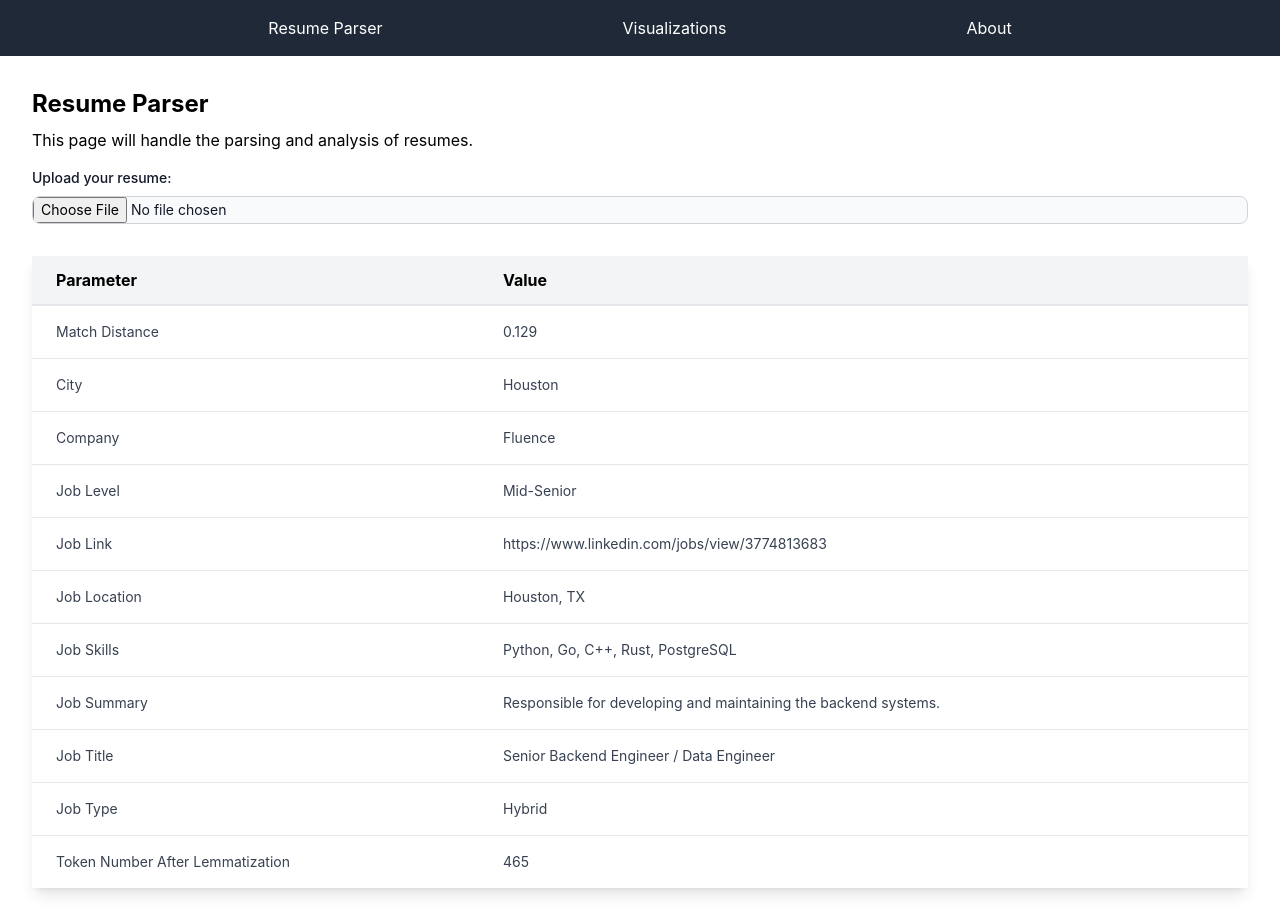
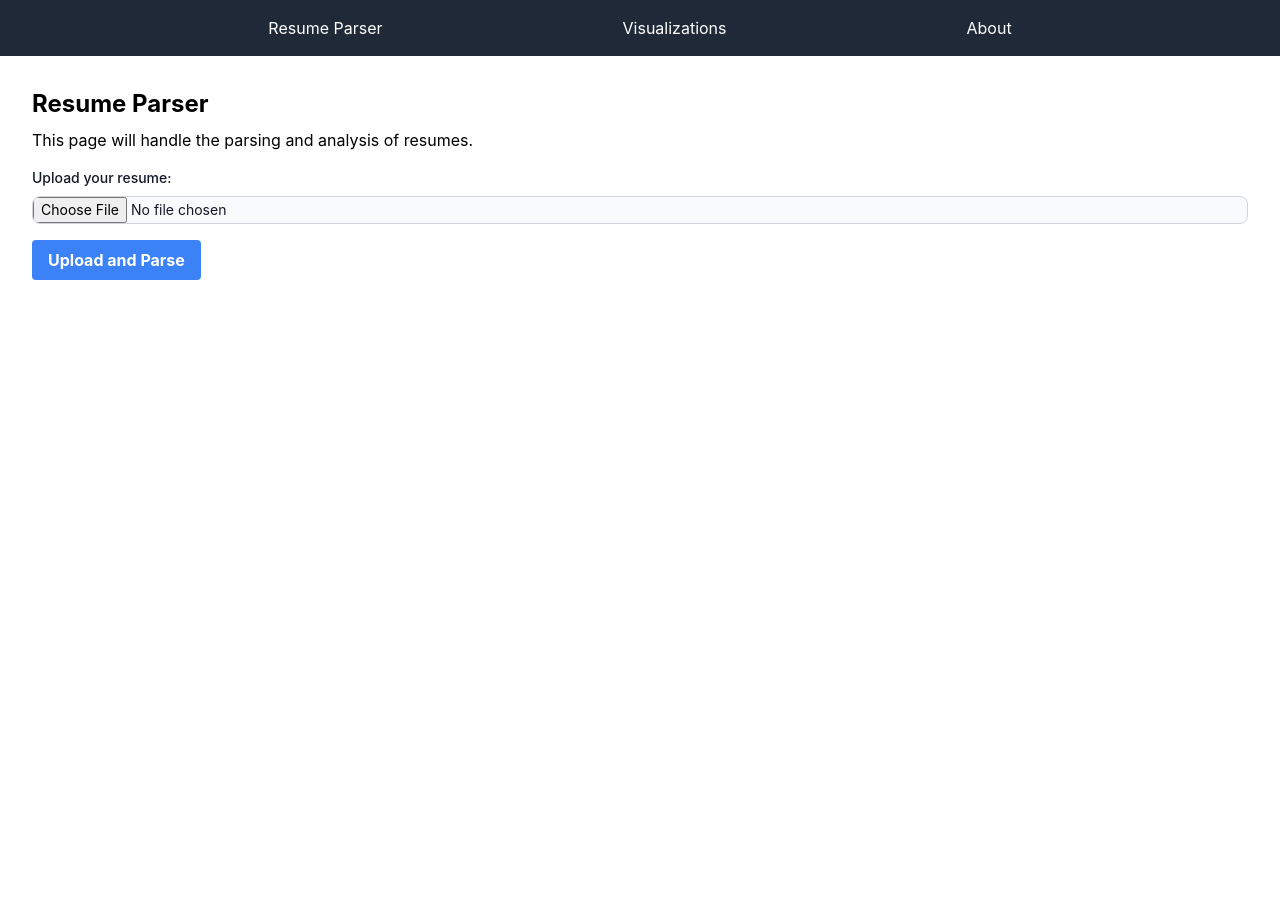
Before and after one commit to sauravjoshi/Career-Crafters, a React (Create React App) app in the folder client/: page / in a window 1280 px wide. After the commit the page ends 800 px from the top, so only its background shows below. Built offline with nearby package versions, Linux system fonts and the light colour scheme.

Commit message:
E2e fixes

```diff
--- a/client/src/pages/ResumeParser.tsx
+++ b/client/src/pages/ResumeParser.tsx
@@ -1,19 +1,60 @@
-import React from 'react';
+import React, { useState } from 'react';
+
+interface JobData {
+    "Match Distance": string;
+    "City": string;
+    "Company": string;
+    "Job Level": string;
+    "Job Link": string;
+    "Job Location": string;
+    "Job Skills": string;
+    "Job Summary": string;
+    "Job Title": string;
+    "Job Type": string;
+    "Token Number After Lemmatization": string;
+}
 
 const ResumeParser: React.FC = () => {
-  // Sample data to display
-  const sampleData = {
-    "Match Distance": "0.129",
-    "City": "Houston",
-    "Company": "Fluence",
-    "Job Level": "Mid-Senior",
-    "Job Link": "https://www.linkedin.com/jobs/view/3774813683",
-    "Job Location": "Houston, TX",
-    "Job Skills": "Python, Go, C++, Rust, PostgreSQL",
-    "Job Summary": "Responsible for developing and maintaining the backend systems.",
-    "Job Title": "Senior Backend Engineer / Data Engineer",
-    "Job Type": "Hybrid",
-    "Token Number After Lemmatization": "465"
+    const [file, setFile] = useState<File | null>(null);
+    const [resumeData, setResumeData] = useState<JobData[]>([]);
+    const [isLoading, setIsLoading] = useState(false);
+    const [error, setError] = useState('');
+
+    const handleFileChange = (event: React.ChangeEvent<HTMLInputElement>) => {
+        const files = event.target.files;
+        if (files && files[0]) {
+            setFile(files[0]);
+        }
+    };
+
+    const handleUpload = async () => {
+        if (!file) {
+            setError('Please select a file first.');
+            return;
+        }
+
+        const formData = new FormData();
+        formData.append('resume', file);
+
+        setIsLoading(true);
+        try {
+            const response = await fetch('http://localhost:5000/recommend', {
+                method: 'POST',
+                body: formData,
+            });
+
+            if (!response.ok) {
+                throw new Error('Failed to parse resume');
+            }
+
+            const data: JobData[] = await response.json();
+            setResumeData(data);
+            setError('');
+        } catch (err) {
+            setError((err as Error).message || 'Something went wrong');
+        } finally {
+            setIsLoading(false);
+        }
     };
 
     return (
@@ -22,27 +63,43 @@ const ResumeParser: React.FC = () => {
             <p className="mt-2">This page will handle the parsing and analysis of resumes.</p>
             <div className="mt-4">
                 <label className="block mb-2 text-sm font-medium text-gray-900 dark:text-gray-300">Upload your resume:</label>
-        <input type="file" className="block w-full text-sm text-gray-900 bg-gray-50 rounded-lg border border-gray-300 cursor-pointer dark:text-gray-400 focus:outline-none dark:bg-gray-700 dark:border-gray-600 dark:placeholder-gray-400"/>
+                <input type="file" onChange={handleFileChange} className="block w-full text-sm text-gray-900 bg-gray-50 rounded-lg border border-gray-300 cursor-pointer dark:text-gray-400 focus:outline-none dark:bg-gray-700 dark:border-gray-600"/>
+                <button onClick={handleUpload} className="mt-4 px-4 py-2 bg-blue-500 hover:bg-blue-700 text-white font-bold rounded">Upload and Parse</button>
             </div>
-      {/* Enhanced table display */}
-      <div className="mt-8 overflow-x-auto shadow-lg">
-        <table className="w-full whitespace-no-wrap">
-          <thead>
-            <tr className="text-left font-bold bg-gray-100">
-              <th className="px-6 py-3 border-b-2 border-gray-200">Parameter</th>
-              <th className="px-6 py-3 border-b-2 border-gray-200">Value</th>
+            {isLoading && <p>Loading...</p>}
+            {error && <p className="text-red-500">{error}</p>}
+            {resumeData && (
+                <div className="mt-4 overflow-x-auto shadow-lg">
+                    <table className="min-w-full bg-white">
+                        <thead className="bg-gray-50">
+                            <tr>
+                                {Object.keys(resumeData[0] || {}).map((header, index) => (
+                                    <th key={index} className="px-6 py-3 text-left text-xs font-medium text-gray-500 uppercase tracking-wider">
+                                        {header}
+                                    </th>
+                                ))}
                             </tr>
                         </thead>
                         <tbody className="bg-white divide-y divide-gray-200">
-            {Object.entries(sampleData).map(([key, value], index) => (
-              <tr key={key} className="hover:bg-blue-100 transition duration-300 ease-in-out transform hover:-translate-y-1 hover:shadow-md">
-                <td className="px-6 py-4 text-sm text-gray-700">{key}</td>
-                <td className="px-6 py-4 text-sm text-gray-700">{value}</td>
+                            {resumeData.map((item, index) => (
+                                <tr key={index}>
+                                    {Object.entries(item).map(([key, value], idx) => (
+                                        <td key={idx} className="px-6 py-4 whitespace-nowrap">
+                                            {key === 'Job Summary' ? (
+                                                <div className="overflow-hidden text-ellipsis max-w-xs" title={value}>
+                                                    {value}
+                                                </div>
+                                            ) : (
+                                                value
+                                            )}
+                                        </td>
+                                    ))}
                                 </tr>
                             ))}
                         </tbody>
                     </table>
                 </div>
+            )}
         </div>
     );
 };
```
Also changed, not shown: client/public/index copy.html (deleted, +0 -43 lines), 2 other files (tests, documents, lock files or other folders). Lines whose indentation alone changed are shown as unchanged.
